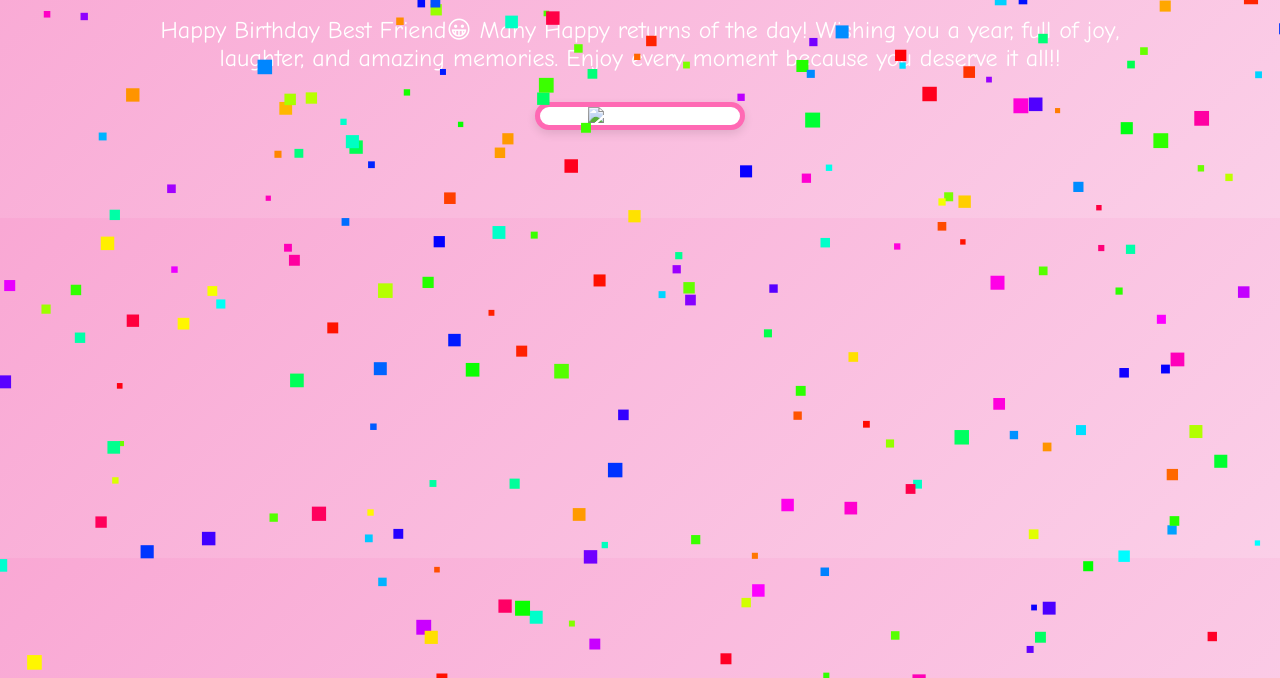
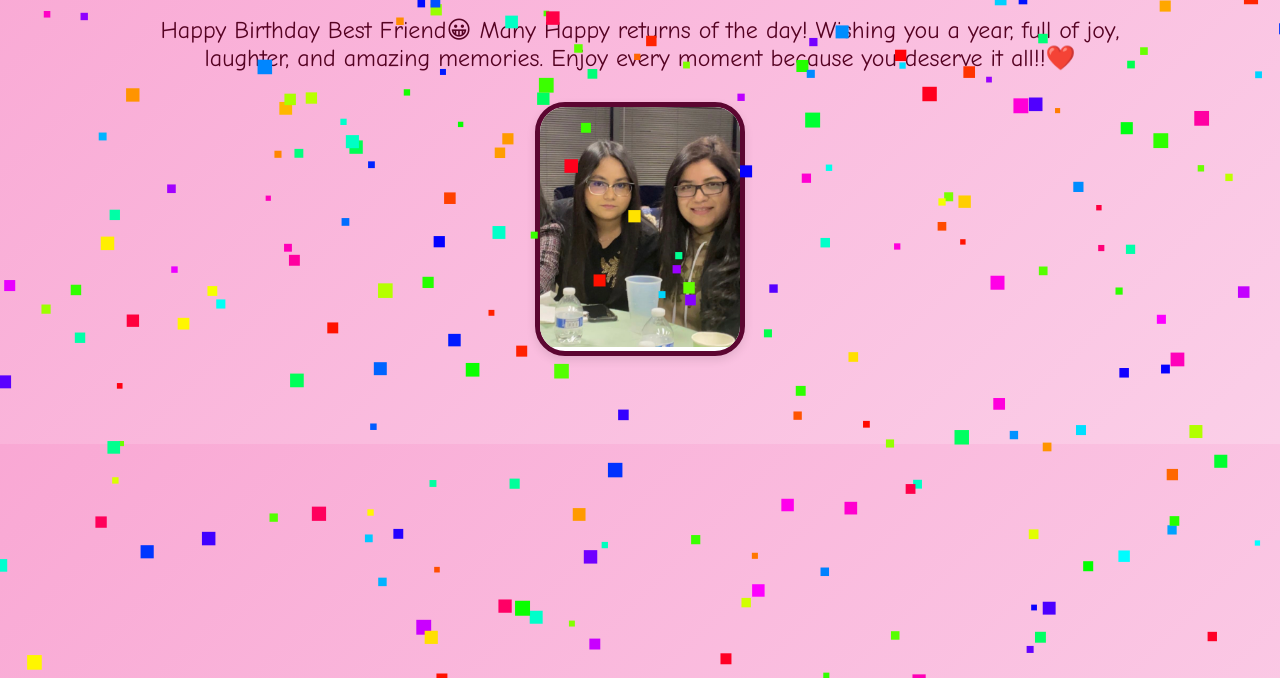
Before and after one commit to tabita000/birthday, a plain HTML site: page index.html in a window 1280 px wide. Shown: the part 122-800 px from the top of the page. Drawn offline with Linux system fonts and the light colour scheme.

Commit message:
Add files via upload

```diff
--- a/index.html
+++ b/index.html
@@ -8,7 +8,7 @@
     body {
       text-align: center;
       background: linear-gradient(135deg, #f9a8d4, #fbcfe8);
-      color: #fff;
+      color: #550222;
       font-family: 'Comic Sans MS', cursive;
       padding-bottom: 50px; /* Add padding to avoid content being hidden */
     }
@@ -56,8 +56,8 @@
     /* Photo card styling */
     #photoCard {
       width: 200px; /* Make the image smaller on all devices */
-      border: 5px solid #ff69b4; /* Shocking pink border */
-      border-radius: 15px;
+      border: 5px solid #5c0631; /* Shocking pink border */
+      border-radius: 30px;
       overflow: hidden;
       margin: 30px auto; /* Space between text and image */
       box-shadow: 0px 4px 10px rgba(0, 0, 0, 0.1);
@@ -92,12 +92,12 @@
 
   <h1>🎉 Happy Birthday Fairy! 🎉</h1>
   <p id="message">
-    Happy Birthday Best Friend😀 Many Happy returns of the day! Wishing you a year, full of joy, laughter, and amazing memories. Enjoy every moment because you deserve it all!!
+    Happy Birthday Best Friend😀 Many Happy returns of the day! Wishing you a year, full of joy, laughter, and amazing memories. Enjoy every moment because you deserve it all!!❤️
   </p>
 
   <!-- Photo Card Section -->
   <div id="photoCard">
-    <img src="your-photo-url-here.jpg" alt="Picture of Us">
+    <img src="IMG_70DDA439F6C2-1.jpeg" alt="Picture of Us">
   </div>
 
   <audio id="happyBirthdaySong" src="https://www.bensound.com/bensound-music/bensound-birthdaysong.mp3"></audio>
```
